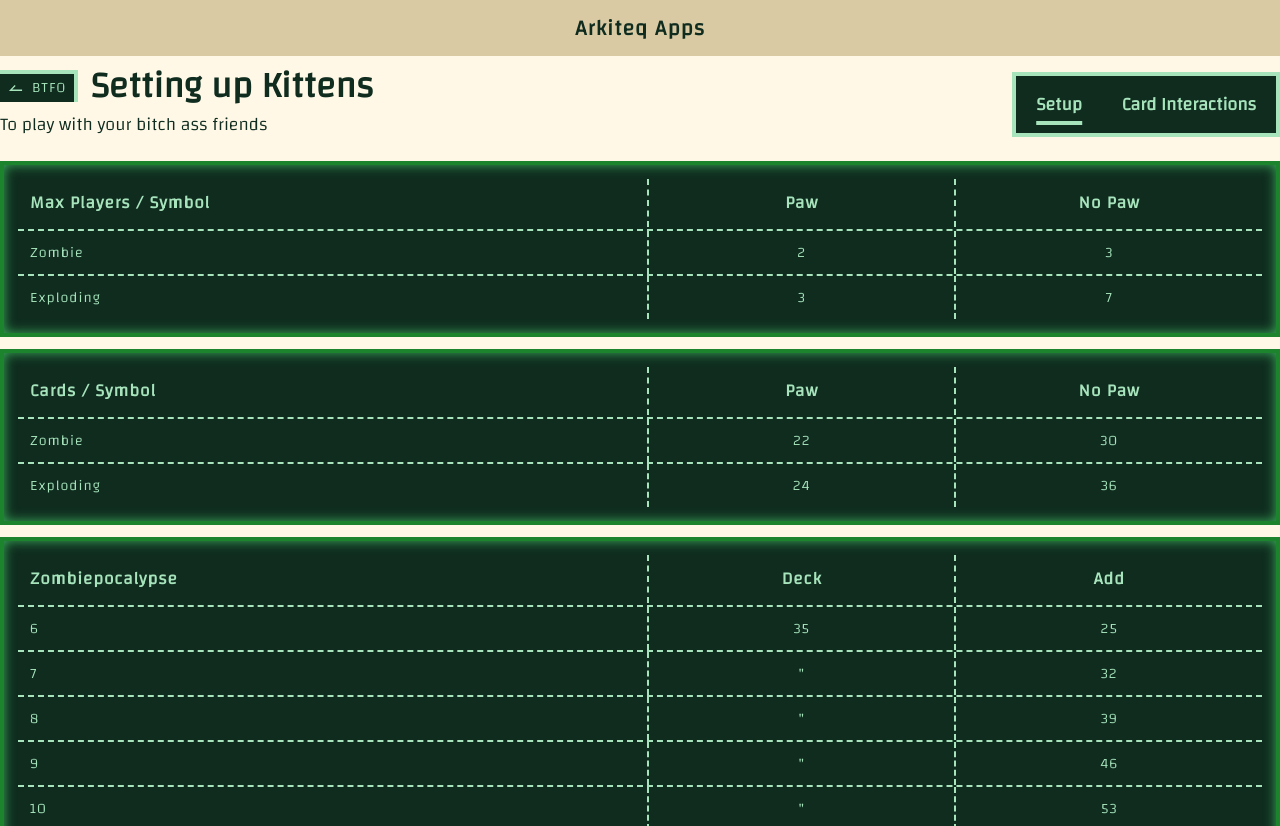
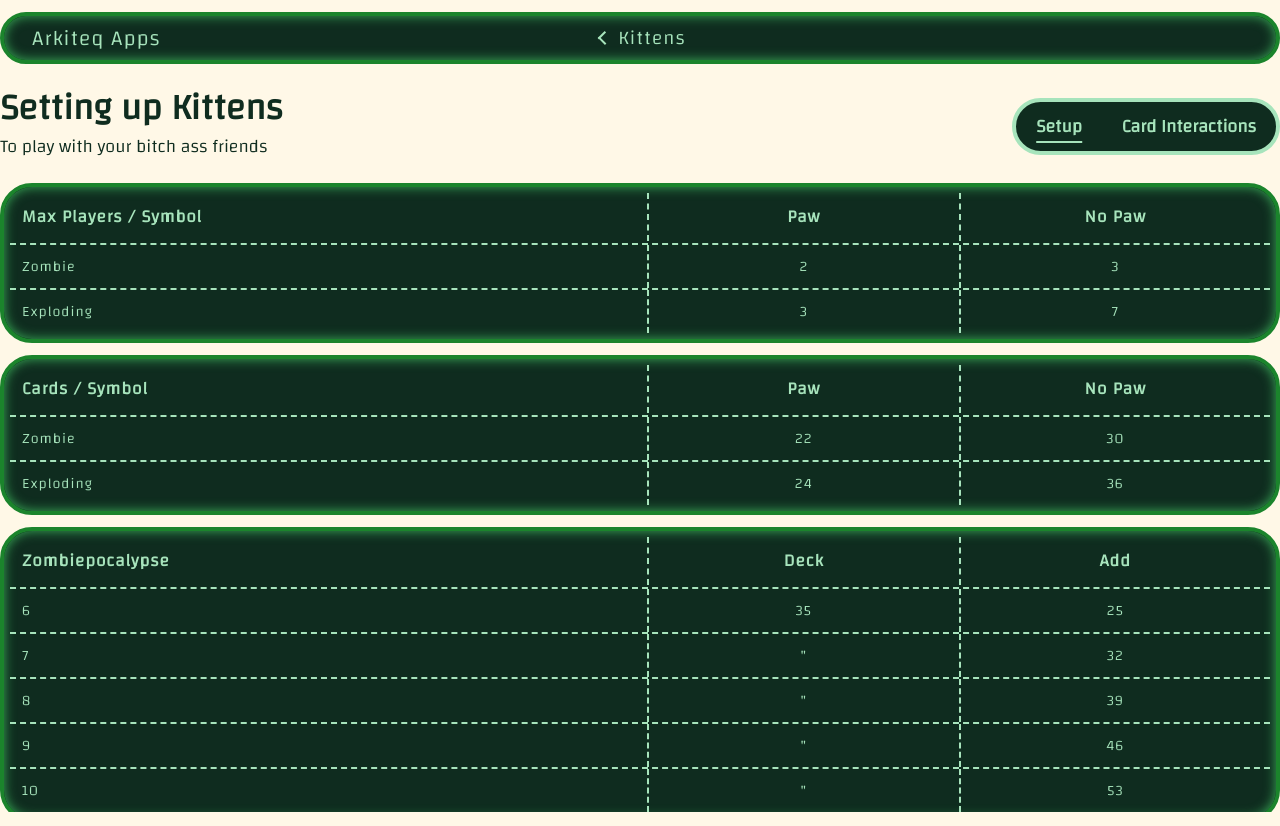
Before and after one commit to ASPinho/ASPinho.github.io, a React (Create React App) app in the folder arkiteq-home/: page /game-picker/ek in a window 1280 px wide. Built offline with nearby package versions, Linux system fonts and the light colour scheme.

Commit message:
new styling

```diff
--- /dev/null
+++ b/arkiteq-home/src/components/back-chevron.tsx
@@ -0,0 +1,16 @@
+import React from "react";
+
+export interface BackChevronProp {
+    onClick(): void;
+}
+
+function BackChevron(prop : BackChevronProp) {
+    return (
+        <div
+            className="back-chevron"
+            onClick={() => {prop.onClick()}}
+        />
+    )
+}
+
+export default BackChevron
--- a/arkiteq-home/src/components/ek-interactions.tsx
+++ b/arkiteq-home/src/components/ek-interactions.tsx
@@ -11,7 +11,7 @@ const EkInteractions = () => {
 
     for (let i = 0; i < interactions.length; i++) {
         cards.push(
-            <RetroConsole key={i+1} isBorderless={true}>
+            <RetroConsole key={i+1}>
                 <InteractionCard title={interactions[i].title} subsections={interactions[i].subsections }/>
             </RetroConsole>
         )
--- a/arkiteq-home/src/components/ek-setup.tsx
+++ b/arkiteq-home/src/components/ek-setup.tsx
@@ -6,13 +6,13 @@ import {getCardsPerSymbol, getPlayersPerSymbol, getZombieApocalypseCards} from "
 const EkSetup = () => {
     return (
         <>
-            <RetroConsole isBorderless={true}>
+            <RetroConsole>
                 <Table data={getPlayersPerSymbol()}/>
             </RetroConsole>
-            <RetroConsole isBorderless={true}>
+            <RetroConsole>
                 <Table data={getCardsPerSymbol()}/>
             </RetroConsole>
-            <RetroConsole isBorderless={true}>
+            <RetroConsole>
                 <Table data={getZombieApocalypseCards()}/>
             </RetroConsole>
         </>
--- a/arkiteq-home/src/components/layouts/default-layout.tsx
+++ b/arkiteq-home/src/components/layouts/default-layout.tsx
@@ -2,13 +2,15 @@ import React from "react";
 import PageHeader from "../page-structure/header";
 
 type DefaultLayoutProps = {
+    pageTitle: string;
+    hasBackNavigation?: boolean;
     children: React.ReactNode;
 }
 
 const DefaultLayout = (props : DefaultLayoutProps) => {
     return (
         <>
-            <PageHeader/>
+            <PageHeader pageTitle={props.pageTitle} hasBackButton={props.hasBackNavigation}/>
             <div id="main-content">
                 {props.children}
             </div>
--- a/arkiteq-home/src/components/page-structure/header.tsx
+++ b/arkiteq-home/src/components/page-structure/header.tsx
@@ -1,9 +1,30 @@
 import React from "react";
+import RetroConsole from "../retro-console";
+import BackChevron from "../back-chevron";
+import {useNavigate} from "react-router-dom";
 
-function PageHeader ()  {
+export interface HeaderProps {
+    pageTitle: string;
+    hasBackButton?: boolean;
+}
+
+function PageHeader (props : HeaderProps)  {
+
+    const navigate = useNavigate();
+
     return (
         <div id="header">
-            Arkiteq Apps
+            <RetroConsole>
+                <div id={"header-content"}>
+                    <div id="the-title">
+                        Arkiteq Apps
+                    </div>
+                    <div className={"vertical-align"}>
+                        {props.hasBackButton && <BackChevron onClick={() => {navigate("..", {relative: "path"})}}/>}
+                        <span>{props.pageTitle}</span>
+                    </div>
+                </div>
+            </RetroConsole>
         </div>
     )
 }
--- a/arkiteq-home/src/components/retro-console.tsx
+++ b/arkiteq-home/src/components/retro-console.tsx
@@ -1,20 +1,13 @@
 import React from 'react';
 
 type RetroConsoleProps = {
-    children?: React.ReactNode;
-    isBorderless?: boolean;
+    children: React.ReactNode;
 }
 
 const RetroConsole = (props : RetroConsoleProps) => {
 
-    let fullClasses = "retro-console"
-
-    if(props.isBorderless) {
-        fullClasses = fullClasses + " borderless"
-    }
-
     return (
-        <div className={fullClasses}>
+        <div className={"retro-console"}>
             {props.children}
         </div>
     )
--- a/arkiteq-home/src/index.tsx
+++ b/arkiteq-home/src/index.tsx
@@ -3,7 +3,7 @@ import ReactDOM from 'react-dom/client';
 import {createBrowserRouter, RouterProvider} from "react-router-dom";
 import './styles/teriyarki-theme.css';
 import './styles/flex-rules.css'
-import App from './routes/App';
+import HomePage from './routes/home-page';
 import ExplodingKittens from "./routes/exploding-kittens";
 import GameSelection from "./routes/game-selection";
 
@@ -18,7 +18,7 @@ const router = createBrowserRouter([
     },
     {
         path: "/",
-        element: <App />
+        element: <HomePage />
     }
 ])
 
--- a/arkiteq-home/src/routes/exploding-kittens.tsx
+++ b/arkiteq-home/src/routes/exploding-kittens.tsx
@@ -17,8 +17,8 @@ function ExplodingKittens () {
 
     return (
         <>
-            <DefaultLayout>
-                <PageTitleBar title="Setting up Kittens" subtitle="To play with your bitch ass friends" showBackButton={true}>
+            <DefaultLayout pageTitle={"Kittens"} hasBackNavigation={true}>
+                <PageTitleBar title="Setting up Kittens" subtitle="To play with your bitch ass friends">
                     <PageTitleTabs tabs={getKittensTabs()} activeTab={activeTitleTab} setActiveTab={changeActiveTab}/>
                 </PageTitleBar>
                 <PageContent>
--- a/arkiteq-home/src/routes/game-selection.tsx
+++ b/arkiteq-home/src/routes/game-selection.tsx
@@ -13,7 +13,7 @@ function GameSelection () {
 
     return (
         <>
-            <DefaultLayout>
+            <DefaultLayout pageTitle={"Game Picker"} hasBackNavigation={true}>
                 <PageTitleBar title="Pick a game" subtitle="To play with your bitch ass friends"/>
                 <PageContent>
                     <div className={"display-flex flex-row-wrap row-gap-m column-gap-m"}>
--- a/arkiteq-home/src/routes/App.tsx
+++ b/arkiteq-home/src/routes/home-page.tsx
@@ -2,13 +2,13 @@ import React from 'react';
 import DefaultLayout from "../components/layouts/default-layout";
 import PageTitleBar from "../components/page-structure/page-title-bar";
 
-export default App;
+export default HomePage;
 
-function App() {
+function HomePage() {
 
   return (
       <>
-          <DefaultLayout>
+          <DefaultLayout pageTitle={"Root"}>
               <PageTitleBar title="HomePage"/>
           </DefaultLayout>
       </>
--- a/arkiteq-home/src/scripts/utilities.ts
+++ b/arkiteq-home/src/scripts/utilities.ts
@@ -15,7 +15,7 @@ export function getPreviousSiblingYCoord(currElementId : string)  {
     return prevElement.getBoundingClientRect().bottom;
 }
 
-export function setMaxHeightFromSibling (divId : string) {
+export function setMaxHeightFromSibling(divId : string) {
 
     const previousSiblingYCoord = getPreviousSiblingYCoord(divId);
 
--- a/arkiteq-home/src/styles/teriyarki-theme.css
+++ b/arkiteq-home/src/styles/teriyarki-theme.css
@@ -43,9 +43,8 @@
   --size-l: 20px;
   --size-xl: 32px;
 
-  --app-border-radius: 0;
-  --big-border: solid var(--beige-dark) 16px;
-
+  --app-border-radius: 32px;
+  --default-max-width: 1280px;
 }
 
 html {
@@ -202,19 +201,32 @@ p {
 /*====== Display rules ======*/
 
 #header {
-  padding: var(--size-s) 0;
+  position: fixed;
+  top: var(--size-m);
+  left: 50%;
+  transform: translateX(-50%);
   text-align: center;
   font-size: 1.2em;
   letter-spacing: 1px;
-  font-weight: bold;
-  margin-bottom: var(--size-m);
-  background-color: var(--beige-dark);
+  width: var(--default-max-width);
+}
+
+#header-content {
+  display: flex;
+  align-items: center;
+  justify-content: center;
+}
+
+#the-title {
+  position: absolute;
+  left: var(--size-xl);
+  font-size: 1.1em;
 }
 
 #main-content {
   width: 100%;
-  max-width: 1280px;
-  margin: 0 auto;
+  max-width: var(--default-max-width);
+  margin: 90px auto 0;
   display: flex;
   flex-direction: column;
   flex: 1;
@@ -232,6 +244,7 @@ p {
 #page-content {
   overflow-y: auto;
   flex: 1;
+
 }
 
 .content-actions {
@@ -268,7 +281,7 @@ p {
 .page-title-tab {
   position: relative;
   cursor: pointer;
-  padding: var(--size-m) var(--size-l);
+  padding: var(--size-s) var(--size-l);
   text-align: center;
   font-weight: bold;
 }
@@ -279,7 +292,7 @@ p {
   bottom: var(--size-s);
   left: 50%;
   transform: translateX(-50%);
-  height: var(--size-xs);
+  height: var(--size-2xs);
   width: 0;
   background-color: var(--main-green-4);
   transition: width 0.2s ease-out;
@@ -289,53 +302,33 @@ p {
   width: calc(100% - 2 * var(--size-l));
 }
 
-.back-button {
+.back-chevron {
   position: relative;
-  background-color: var(--main-green-9);
-  color: var(--main-green-4);
-  font-size: 0.8em;
-  letter-spacing: 1px;
+  height: 24px;
+  width: 24px;
   cursor: pointer;
-  display: flex;
-  align-items: center;
-  height: fit-content;
-  margin-right: var(--size-m);
-  padding: var(--size-2xs) var(--size-m) var(--size-2xs) var(--size-s);
-  border-top: solid var(--size-xs) var(--main-green-4);
-  line-height: 1;
 }
 
-.back-button span {
-  z-index: 10;
-  transition: color 0.2s ease-in;
+.back-chevron::before,
+.back-chevron::after {
+  content: '';
+  position: absolute;
+  left: 25%;
+  height: 40%;
+  width: var(--size-2xs);
+  background-color: var(--main-green-4);
 }
 
-.back-button::after {
-  content: '';
-  position: absolute;
-  height: 100%;
-  width: var(--size-xs);
-  right: 0;
-  background-color: var(--main-green-4);
-  transition: width 0.2s ease-in;
+.back-chevron::before {
+  top: 25%;
+  transform: translate(-25%, calc(-25% + 0.5px));
+  rotate: 45deg;
 }
 
-.back-button:hover::after {
-  width: 100%;
-}
-
-.back-button:hover span {
-  color: var(--main-green-9);
-}
-
-.back-button svg {
-  z-index: 10;
-  fill: var(--main-green-4);
-  transition: fill 0.2s ease-in;
-}
-
-.back-button:hover svg {
-  fill: var(--main-green-9);
+.back-chevron::after {
+  bottom: 25%;
+  transform: translate(-25%, calc(25% - 0.5px));
+  rotate: -45deg;
 }
 
 /*====== Artsy stuff ======*/
@@ -343,18 +336,16 @@ p {
 .retro-console {
   background-color: var(--main-green-9);
   padding: var(--size-xs);
-  border: var(--big-border);
+  border: solid var(--main-green-1) 4px;;
   border-radius: var(--app-border-radius);
   box-shadow: inset 0 0 12px var(--main-green-2);
   letter-spacing: 1px;
   font-size: 0.8em;
   color: var(--main-green-4);
-  flex: 1 1 50%;
 }
 
-.retro-console.borderless {
-  padding: var(--size-m);
-  border: solid var(--main-green-1) 4px;
+#header .retro-console {
+  font-size: 0.9em;
 }
 
 .retro-console table {
@@ -397,6 +388,7 @@ p {
 }
 
 .interaction-card {
+  padding: var(--size-s);
 }
 
 .interaction-card-title {
@@ -465,6 +457,7 @@ p {
 .game-card {
   position: relative;
   background-color: var(--main-green-9);
+  color: var(--main-green-4);
   font-size: 1.2em;
   letter-spacing: 1px;
   text-align: center;
@@ -480,31 +473,6 @@ p {
   transition: color 0.25s;
 }
 
-.game-card span {
-  color: var(--main-green-4);
-  z-index: 10;
-}
-
-.game-card:hover span {
-  color: var(--main-green-9);
-}
-
-.game-card::after {
-  content: '';
-  position: absolute;
-  bottom: 0;
-  left: 0;
-  background-color: var(--main-green-4);
-  z-index: 5;
-  width: 0;
-  height: 100%;
-  transition: width 0.25s;
-}
-
-.game-card:hover::after {
-  width: 100%;
-}
-
 /*====== Device Breakpoints ======*/
 
 /* Extra small devices (phones, 600px and down) */
@@ -512,6 +480,7 @@ p {
 
   :root {
     --big-border: solid var(--beige-dark) 12px;
+    --default-max-width: calc(100vw - 2 * var(--size-s));
   }
 
   body {
@@ -519,7 +488,12 @@ p {
   }
 
   #main-content {
-    max-width: calc(100vw - 2 * var(--size-s));
+
+  }
+
+  #header-content {
+    justify-content: flex-end;
+    margin-right: var(--size-l);
   }
 
   #content-title-bar {
@@ -555,10 +529,6 @@ p {
     font-size: 1em;
   }
 
-  .retro-console.borderless {
-    padding: var(--size-xs);
-  }
-
   .retro-console th {
     font-size: 1em;
   }
```
Also changed, not shown: 1 other file (tests, documents, lock files or other folders).
